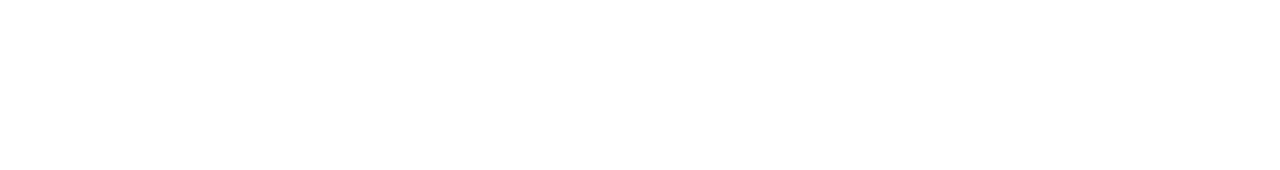
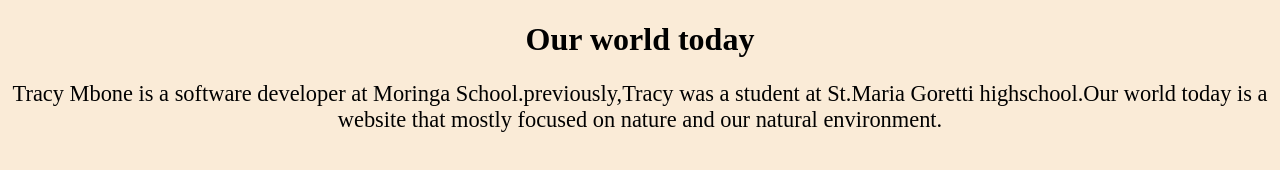
Before and after one commit to Ardern/photography-website, a plain HTML site: page index.html in a window 1280 px wide. Drawn offline with Linux system fonts and the light colour scheme.

Commit message:
first commit

```diff
--- a/index.html
+++ b/index.html
@@ -4,9 +4,15 @@
     <meta charset="UTF-8">
     <meta http-equiv="X-UA-Compatible" content="IE=edge">
     <meta name="viewport" content="width=device-width, initial-scale=1.0">
-    <title>Document</title>
+    <title>Our world today</title>
+    <link rel="stylesheet" href="style.css">
+
 </head>
 <body>
-
+    <h1>Our world today</h1>
+    <p>Tracy Mbone is a software developer at Moringa School.previously,Tracy was a student
+        at St.Maria Goretti highschool.Our world today is a website that mostly focused on
+        nature and our natural environment.
+    </p>
 </body>
 </html>
--- a/style.css
+++ b/style.css
@@ -1,3 +1,13 @@
 * {
     background-color: antiquewhite;
 }
+p {
+    font-size: 1.4rem;
+
+}
+
+body {
+
+    text-align: center
+    ;
+}
```
